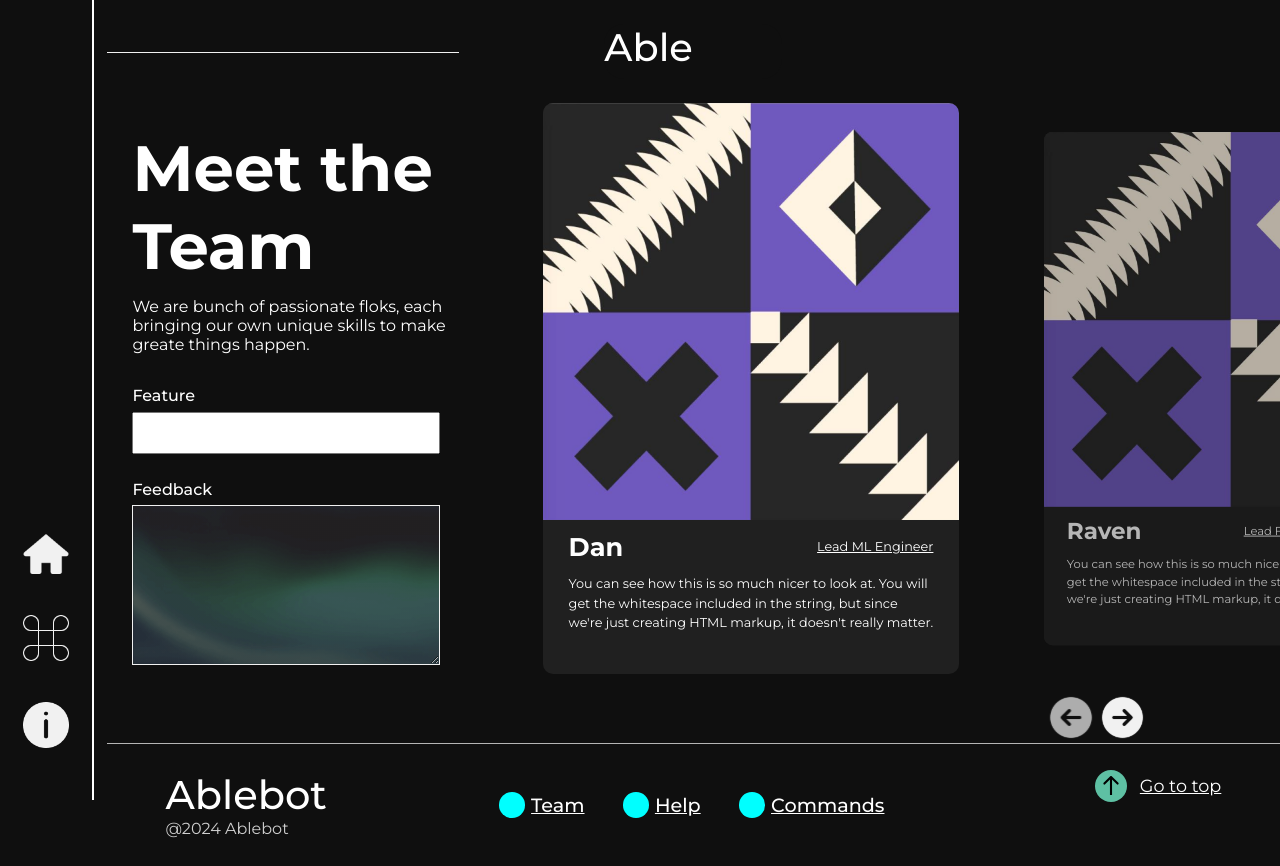
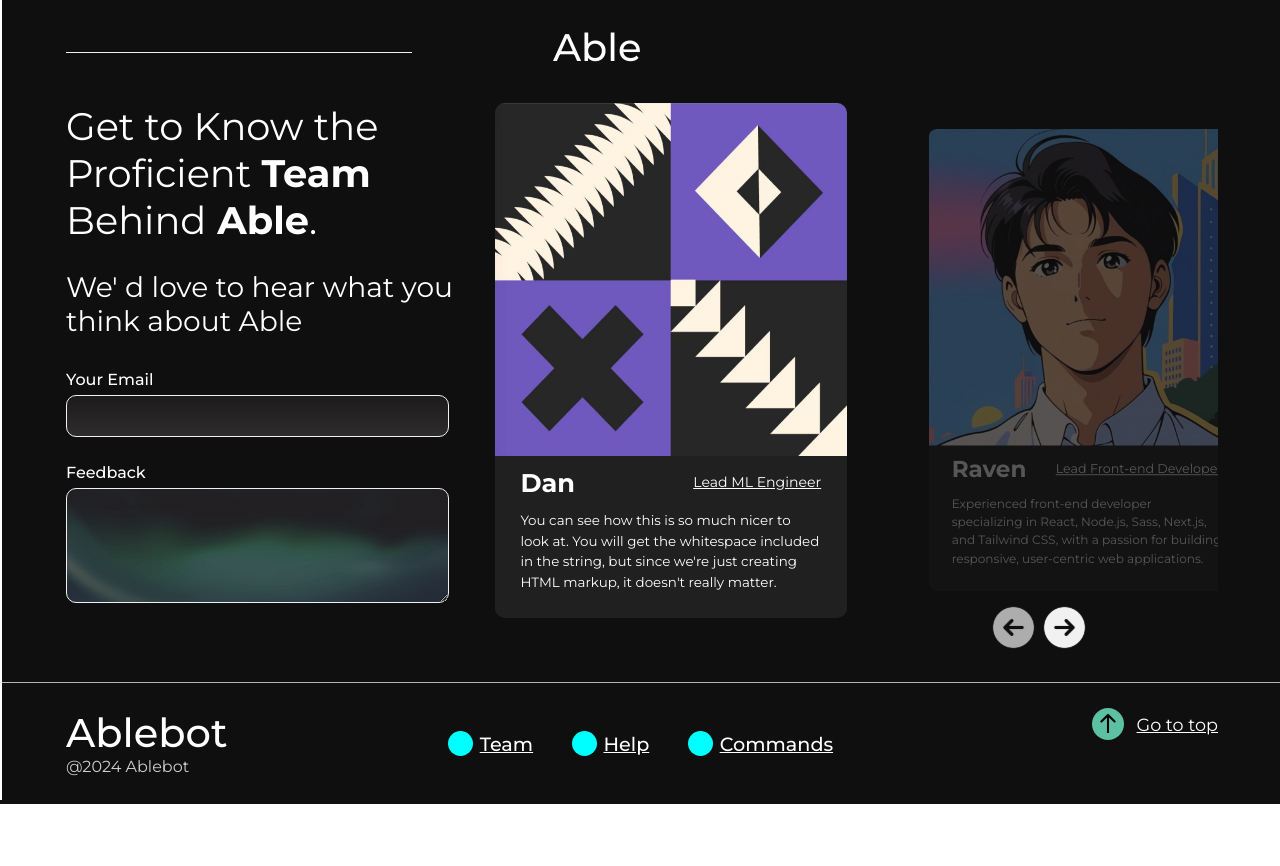
Before and after one commit to lpandccxr/Dbot-frontend, a React (Vite) app: page /team in a window 1280 px wide. After the commit the page ends 804 px from the top, so only its background shows below. Built offline with nearby package versions, Linux system fonts and the light colour scheme.

Commit message:
apply changes to team page

```diff
--- a/src/pages/Team/Team.jsx
+++ b/src/pages/Team/Team.jsx
@@ -2,6 +2,7 @@ import "./Team.scss";
 import Footer from "../../components/Footer/Footer";
 import { Link } from "react-router-dom";
 import sample from "../../assets/sample.png";
+import raven from "../../assets/team/raven.jpg";
 import { motion, useMotionValue } from "framer-motion";
 import back from "../../assets/icons/back.svg";
 import forward from "../../assets/icons/forward.svg";
@@ -46,41 +47,42 @@ export default function Team() {
       name: "Dan",
       position: "Lead ML Engineer",
       avatar: sample,
+      linkedin: "https://www.linkedin.com/in/ravenlei/",
+      github: "https://github.com/lpandccxr",
+      email: "lpreveton@gmail.com",
       dec: "You can see how this is so much nicer to look at. You will get the whitespace included in the string, but since we're just creating HTML markup, it doesn't really matter.",
     },
     {
       name: "Raven",
       position: "Lead Front-end Developer",
-      avatar: sample,
-      dec: "You can see how this is so much nicer to look at. You will get the whitespace included in the string, but since we're just creating HTML markup, it doesn't really matter.",
+      avatar: raven,
+      linkedin: "https://www.linkedin.com/in/raven-lei/",
+      github: "https://github.com/lpandccxr",
+      email: "lpreveton@gmail.com",
+      dec: "Experienced front-end developer specializing in React, Node.js, Sass, Next.js, and Tailwind CSS, with a passion for building responsive, user-centric web applications.",
     },
     {
       name: "Azka",
       position: "UX/UI Developer",
       avatar: sample,
+      linkedin: "https://www.linkedin.com/in/ravenlei/",
+      github: "https://github.com/lpandccxr",
+      email: "lpreveton@gmail.com",
       dec: "You can see how this is so much nicer to look at. You will get the whitespace included in the string, but since we're just creating HTML markup, it doesn't really matter.",
     },
     {
       name: "Elizabeth",
       position: "ML Engineer",
       avatar: sample,
-      dec: "You can see how this is so much nicer to look at. You will get the whitespace included in the string, but since we're just creating HTML markup, it doesn't really matter.",
-    },
-    {
-      name: "Sima",
-      position: "Front-end Developer",
-      avatar: sample,
-      dec: "You can see how this is so much nicer to look at. You will get the whitespace included in the string, but since we're just creating HTML markup, it doesn't really matter.",
-    },
-    {
-      name: "Blessy",
-      position: "Front-end Developer",
-      avatar: sample,
+      linkedin: "https://www.linkedin.com/in/ravenlei/",
+      github: "https://github.com/lpandccxr",
+      email: "lpreveton@gmail.com",
       dec: "You can see how this is so much nicer to look at. You will get the whitespace included in the string, but since we're just creating HTML markup, it doesn't really matter.",
     },
   ];
   return (
     <div className="team">
+      <div className="team__container">
         <div className="hero__top">
           <span>Able</span>
         </div>
@@ -91,14 +93,16 @@ export default function Team() {
           transition={{ duration: 0.7, delay: 0.5 }}
         >
           <div className="team__request">
-          <h1>Meet the Team</h1>
+            <span>
+              Get to Know the Proficient <span>Team</span> Behind
+              <span> Able</span>.
+            </span>
             <p>
-            We are bunch of passionate floks, each bringing our own unique
-            skills to make greate things happen.
+              We&apos; d love to hear what you think about <span>Able</span>
             </p>
             <form className="team__form">
               <div className="team__inputBox">
-              <label>Feature</label>
+                <label>Your Email</label>
                 <input type="text" id="feature" name="feature" required />
               </div>
               <div className="team__inputBox">
@@ -121,7 +125,7 @@ export default function Team() {
                 animate={{
                   translateX: `-${imgIndex * 115}%`,
                   scale: imgIndex === index ? 1 : 0.9,
-                opacity: imgIndex === index ? 1 : 0.7,
+                  opacity: imgIndex === index ? 1 : 0.3,
                 }}
                 transition={{
                   type: "spring",
@@ -134,9 +138,9 @@ export default function Team() {
                 <div className="team__dec">
                   <div className="team__position">
                     <h3>{member.name}</h3>
-                  <Link style={{ textDecoration: "underline" }}>
+                    <span style={{ textDecoration: "underline" }}>
                       {member.position}
-                  </Link>
+                    </span>
                   </div>
                   <p>{member.dec}</p>
                 </div>
@@ -158,6 +162,8 @@ export default function Team() {
             />
           </div>
         </motion.div>
+      </div>
+
       <Footer />
     </div>
   );
--- a/src/pages/Team/Team.scss
+++ b/src/pages/Team/Team.scss
@@ -3,16 +3,19 @@
 
 .team {
   width: 100%;
-  min-height: 100vh;
   display: flex;
   flex-direction: column;
-  margin-left: 1vw;
-  overflow-x: hidden;
-  overflow-y: hidden;
+  align-items: center;
 
-  @include mobile {
-    margin-top: 20vw;
-    padding-left: 5vw;
+  &__container {
+    width: 90%;
+    max-width: 1440px;
+    display: flex;
+    flex-direction: column;
+
+    @include mobile {
+      margin-top: 5rem;
+    }
   }
 
   &__content {
@@ -29,16 +32,18 @@
 
   &__request {
     width: 35%;
-    padding: 2vw;
 
     @include mobile {
-      width: 90%;
-      margin-bottom: 1rem;
+      width: 100%;
+      margin-bottom: 2rem;
     }
 
-    & > h1 {
-      font-size: 5vw;
-      margin-bottom: 1vw;
+    & > span {
+      font-size: min(3.6rem, 3vw);
+
+      & > span {
+        font-weight: 600;
+      }
 
       @include mobile {
         font-size: 2.5rem;
@@ -46,10 +51,13 @@
     }
 
     & > p {
-      font-size: 1.25vw;
+      font-size: min(2.5rem, 2.2vw);
+      margin-top: 2vw;
 
       @include mobile {
-        font-size: 1rem;
+        font-size: 1.5rem;
+        margin-top: 1.5rem;
+        margin-bottom: 1.5rem;
       }
     }
   }
@@ -70,31 +78,40 @@
       font-weight: 500;
       margin-bottom: 0.5vw;
       @include mobile {
-        font-size: 0.8rem;
+        font-size: 1.5rem;
+        margin-bottom: 0.8rem;
       }
     }
 
     & > input {
-      width: 24vw;
+      width: 95%;
       height: 3.3vw;
       font-size: 1.3vw;
       padding: 0 1vw;
       font-family: inherit;
+      color: #f1f1f1;
+      border-radius: 10px;
+      border: 1px solid #f1f1f1;
+      background: linear-gradient(
+        rgba(51, 48, 48, 0.386),
+        rgba(51, 48, 48, 0.877)
+      );
 
       @include mobile {
-        height: 2.5rem;
+        height: 3rem;
         width: 100%;
         font-size: 1.5rem;
       }
     }
 
     & > textarea {
-      width: 24vw;
-      height: 12.5vw;
+      width: 95%;
+      height: min(11rem, 9vw);
       background: linear-gradient(rgba(51, 48, 48, 65%), rgba(51, 48, 48, 65%)),
         url("../../assets/inputBg.png");
       background-size: cover;
       border: 1px solid #f1f1f1;
+      border-radius: 10px;
       font-size: 1.3vw;
       padding: 0.5vw 1vw;
       font-family: inherit;
@@ -104,30 +121,33 @@
         height: 10rem;
         width: 100%;
         font-size: 1.5rem;
+        padding: 0.5rem;
       }
     }
   }
 
   /////members
   &__members {
-    height: 50vw;
+    height: fit-content;
+    padding-bottom: min(8rem, 5vw);
     width: 65%;
     display: flex;
+    overflow: hidden;
     flex-wrap: nowrap;
     padding-left: 2vw;
-    overflow-x: hidden;
     position: relative;
 
     @include mobile {
-      width: 90%;
+      width: 100%;
       height: max-content;
       margin-bottom: 2rem;
     }
   }
 
   &__member {
-    height: 44.6vw;
-    width: 32.5vw;
+    height: fit-content;
+    padding-bottom: 2vw;
+    width: min(55%, 27.5vw);
     margin-right: 5vw;
     flex: 0 0 auto;
     background-color: rgb(32, 32, 32);
@@ -139,14 +159,15 @@
     }
 
     @include mobile {
-      width: 90%;
+      width: 95%;
       max-height: none;
       height: fit-content;
+      margin-right: 3.5rem;
     }
 
     & > img {
-      width: 32.5vw;
-      height: 32.6vw;
+      width: 100%;
+      height: 65%;
       object-fit: cover;
 
       @include mobile {
@@ -159,8 +180,8 @@
   &__dec {
     & > p {
       padding: 0 2vw 0 2vw;
-      font-size: 1vw;
-      line-height: 1.5vw;
+      font-size: min(1.3rem, 1.05vw);
+      line-height: 1.6vw;
 
       @include mobile {
         padding: 0 0.5rem 1rem 0.8rem;
@@ -175,7 +196,6 @@
     justify-content: space-between;
     align-items: center;
     padding: 0.5vw 2vw;
-    font-size: 1vw;
     margin-bottom: 0.5vw;
 
     @include mobile {
@@ -183,22 +203,27 @@
     }
 
     & > h3 {
-      font-size: 2vw;
+      font-size: min(3rem, 2vw);
       @include mobile {
         font-size: 1.5rem;
       }
+    }
+
+    & > span {
+      font-size: min(1.5rem, 1.1vw);
+      max-width: 12rem;
     }
   }
 
   &__buttons {
     position: absolute;
-    bottom: 0;
+    bottom: 5%;
     left: 80%;
     display: flex;
 
     @include mobile {
-      left: 30%;
-      bottom: -5%;
+      left: 33%;
+      bottom: 0;
     }
 
     & > img {
```
Also changed, not shown: src/assets/team/raven.jpg (added). Lines whose indentation alone changed are shown as unchanged.
